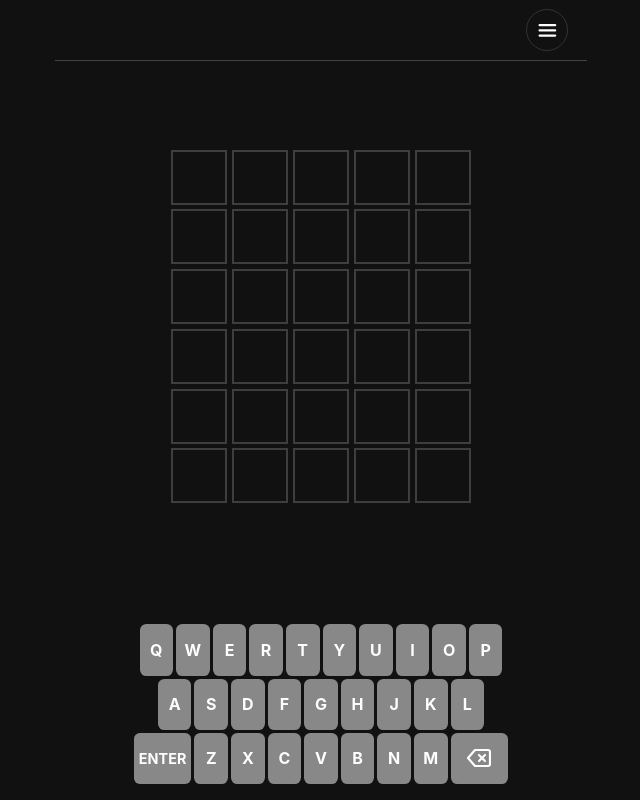
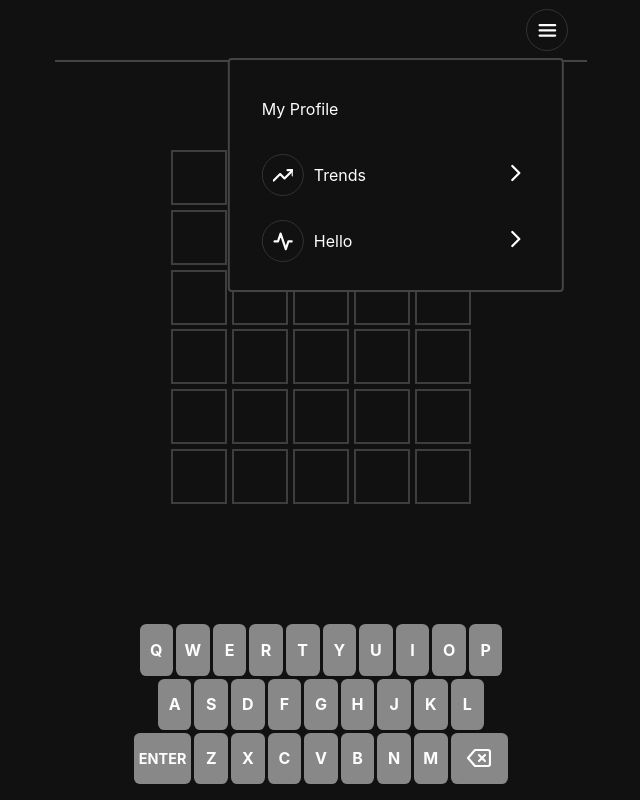
Before and after one commit to kurtisgrant/thordle, a React (Create React App) app: page / in a window 1280 px wide. Both pictures are taken after a click on the link 866 px from the left and 30 px from the top of the page. Shown: the whole page, without its empty margins (319-959 px from the left). Built offline with nearby package versions, Linux system fonts and the light colour scheme.

Commit message:
Add Dropdown components. In progress: Menu/sub-menu animations.

```diff
--- /dev/null
+++ b/src/Components/Dropdown.jsx
@@ -0,0 +1,72 @@
+import React, {useState, useEffect} from 'react';
+import {motion, AnimatePresence} from 'framer-motion';
+import styled from 'styled-components';
+import DropdownItem from './DropdownItem';
+import {ReactComponent as ChevronRight} from '../assets/chevron-right.svg';
+import {ReactComponent as ChevronLeft} from '../assets/chevron-left.svg';
+import {ReactComponent as TrendingUp} from '../assets/trending-up.svg';
+import {ReactComponent as Activity} from '../assets/activity.svg';
+
+
+const StyledDropdown = styled.div`
+position: absolute;
+top: 58px;
+width: 300px;
+transform: translateX(-45%);
+background-color: var(--bg);
+border: var(--border);
+border-radius: var(--border-radius);
+padding: 1rem;
+overflow: hidden;
+`;
+
+function Dropdown(props) {
+  const [activeMenu, setActiveMenu] = useState('main');
+
+
+  return (
+    <StyledDropdown className="dropdown">
+      <AnimatePresence initial={false} exitBeforeEnter>
+
+        {activeMenu === 'main' && <motion.div
+          key='main'
+          transition={{ type: 'tween', duration: 0.4 }}
+          initial={{ x: "-110%" }}
+          animate={{ x: "0%" }}
+          exit={{ x: "-110%" }}
+        >
+          <DropdownItem>My Profile</DropdownItem>
+          <DropdownItem
+          leftIcon={<TrendingUp />}
+          rightIcon={<ChevronRight />}
+          click={() => setActiveMenu('trends')}
+          >Trends</DropdownItem>
+          <DropdownItem
+          leftIcon={<Activity />}
+          rightIcon={<ChevronRight />}
+          >Hello</DropdownItem>
+        </ motion.div>}
+
+        {activeMenu === 'trends' && <motion.div
+          key='trends'
+          transition={{ type: 'tween', duration: 0.4 }}
+          initial={{ x: "110%" }}
+          animate={{ x: "0%" }}
+          exit={{ x: "110%" }}
+        >
+          <DropdownItem
+          leftIcon={<ChevronLeft />}
+          click={() => setActiveMenu('main')}
+          >Back</DropdownItem>
+          <DropdownItem
+          leftIcon={<Activity />}
+          rightIcon={<ChevronRight />}
+          >Hello</DropdownItem>
+        </ motion.div>}
+
+      </AnimatePresence>
+    </StyledDropdown>
+  )
+}
+
+export default Dropdown
--- /dev/null
+++ b/src/Components/DropdownItem.jsx
@@ -0,0 +1,51 @@
+import React from 'react'
+import styled from 'styled-components';
+
+const StyledLink = styled.a`
+height: 50px;
+display: flex;
+align-items: center;
+border-radius: var(--border-radius);
+transition: background var(--speed);
+padding: 0.5rem 1rem;
+&:hover {
+  background-color: var(--bg-accent);
+}
+`;
+
+const StyledIconLeft = styled.span`
+  --button-size: calc(var(--nav-size) * 0.5);
+  width: var(--button-size);
+  height: var(--button-size);
+  background-color: transparent;
+  border: 1px solid #333;
+  border-radius: 50%;
+  padding: 5px;
+  margin-right: 10px;
+  display: flex;
+  justify-content: center;
+  align-items: center;
+  transition: filter 300ms;
+  cursor: pointer;
+  svg {
+    stroke-width: 2.5;
+    width: 1.3em;
+    height: 1.3em;
+  }
+`
+
+const StyledIconRight = styled.span`
+margin-left: auto;
+`
+
+function DropdownItem(props) {
+  return (
+    <StyledLink href="#" onClick={props.click}>
+      {props.leftIcon && <StyledIconLeft>{props.leftIcon}</StyledIconLeft>}
+      {props.children}
+      <StyledIconRight>{props.rightIcon}</StyledIconRight>
+    </StyledLink>
+  )
+}
+
+export default DropdownItem
--- a/src/Components/NavItem.jsx
+++ b/src/Components/NavItem.jsx
@@ -1,5 +1,6 @@
-import React from 'react'
+import React, { useState } from 'react';
 import styled from 'styled-components';
+import { motion } from 'framer-motion';
 
 const StyledItem = styled.li`
   width: calc(var(--nav-size) * 0.8);
@@ -8,7 +9,7 @@ const StyledItem = styled.li`
   justify-content: center;
 `;
 
-const StyledLink = styled.a`
+const StyledLink = styled(motion.a)`
   --button-size: calc(var(--nav-size) * 0.5);
   width: var(--button-size);
   height: var(--button-size);
@@ -26,7 +27,6 @@ const StyledLink = styled.a`
     filter: brightness(1.2);
   };
   svg {
-    fill: var(--text-color);
     stroke-width: 2.5;
     width: 1.3em;
     height: 1.3em;
@@ -34,11 +34,13 @@ const StyledLink = styled.a`
 `
 
 function NavItem(props) {
+  const [open, setOpen] = useState(false);
   return (
     <StyledItem>
-      <StyledLink>
+      <StyledLink  onClick={() => setOpen(!open)}>
         {props.icon}
       </StyledLink>
+      {open && props.children}
     </StyledItem>
   )
 }
--- a/src/Components/Navbar.jsx
+++ b/src/Components/Navbar.jsx
@@ -2,6 +2,7 @@ import React from 'react'
 import styled from 'styled-components'
 import NavItem from './NavItem';
 import {ReactComponent as Menu} from '../assets/menu.svg'
+import Dropdown from './Dropdown';
 
 const StyledNav = styled.nav`
 width: 100%;
@@ -19,10 +20,13 @@ const StyledList = styled.ul`
 `
 
 function Navbar() {
+
   return (
     <StyledNav>
       <StyledList>
-        <NavItem icon={<Menu />} />
+        <NavItem icon={<Menu />} >
+          <Dropdown />
+        </NavItem>
       </StyledList>
     </StyledNav>
   )
--- a/src/index.css
+++ b/src/index.css
@@ -1,9 +1,9 @@
 :root {
   --bg: #111;
-  --bg-accent: #444;
+  --bg-accent: #222;
   --text-color: #fefefe;
   --nav-size: 60px;
-  --border: 1px solid #444;
+  --border: 2px solid #444;
   --border-radius: 4px;
   --speed: 500ms;
 }
```
